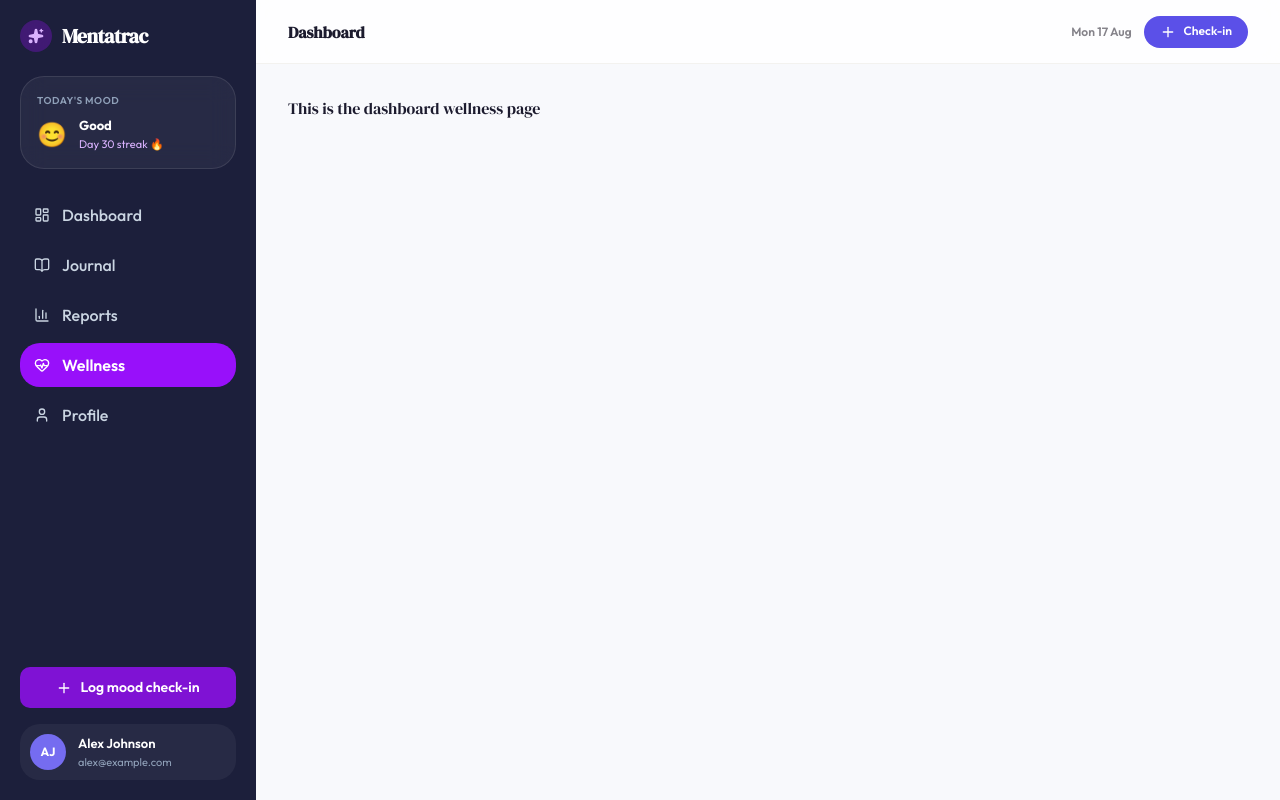
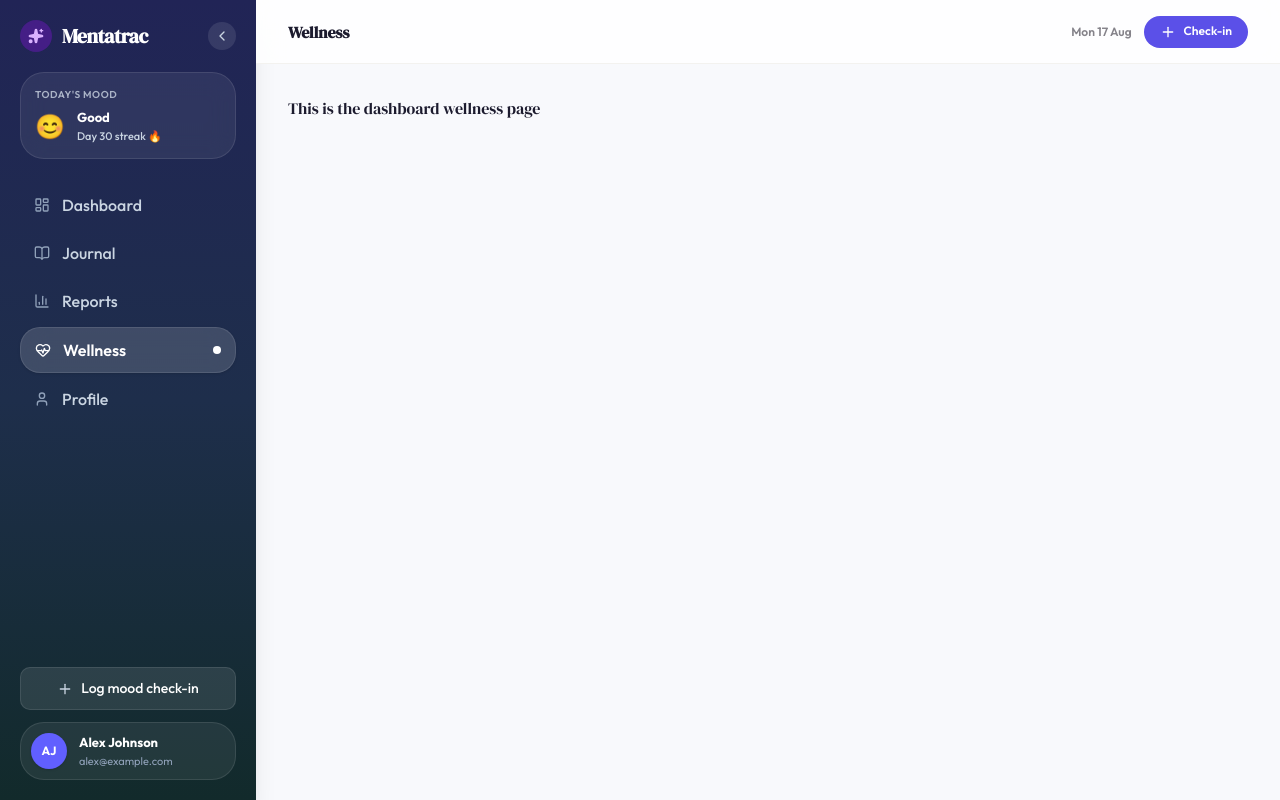
Before and after one commit to Roqeeb-dev/mentatrac, a Next.js app: page /dashboard/wellness in a window 1280 px wide. Built offline with nearby package versions, Linux system fonts and the light colour scheme.

Commit message:
[DESIGN]: added dynamic page title to the dashboard and improved design

```diff
--- a/app/dashboard/layout.tsx
+++ b/app/dashboard/layout.tsx
@@ -51,7 +51,6 @@ export default function DashboardLayout({
         onLogCheckIn: handleOpenCheckIn,
       }}
       topbarProps={{
-        title: "Dashboard",
         dateDisplay: "Mon 17 Aug",
         onCheckIn: handleOpenCheckIn,
       }}
--- a/app/layout.tsx
+++ b/app/layout.tsx
@@ -28,7 +28,10 @@ const jetbrainsMono = JetBrains_Mono({
 });
 
 export const metadata: Metadata = {
-  title: "Mentatrac",
+  title: {
+    default: "Mentatrac",
+    template: "%s | Mentatrac",
+  },
   description: "Track your mood and mental wellness, one check-in at a time.",
 };
 
--- a/features/dashboard/components/DashboardShell.tsx
+++ b/features/dashboard/components/DashboardShell.tsx
@@ -1,6 +1,7 @@
 "use client";
 
 import { useState, ReactNode } from "react";
+import { usePathname } from "next/navigation";
 import { Sidebar, SidebarProps } from "./Sidebar";
 import { Topbar, TopbarProps } from "./Topbar";
 
@@ -10,12 +11,24 @@ export interface DashboardShellProps {
   topbarProps?: Omit<TopbarProps, "onOpenMobileMenu">;
 }
 
+const ROUTE_TITLES: Record<string, string> = {
+  "/dashboard": "Dashboard",
+  "/dashboard/journal": "Journal",
+  "/dashboard/reports": "Reports",
+  "/dashboard/wellness": "Wellness",
+  "/dashboard/profile": "Profile",
+};
+
 export function DashboardShell({
   children,
   sidebarProps,
   topbarProps,
 }: DashboardShellProps) {
   const [isMobileMenuOpen, setIsMobileMenuOpen] = useState(false);
+  const pathname = usePathname();
+
+  const currentTitle =
+    topbarProps?.title ?? ROUTE_TITLES[pathname] ?? "Dashboard";
 
   return (
     <div className="flex min-h-screen bg-[#F8F9FC]">
@@ -28,6 +41,7 @@ export function DashboardShell({
       <div className="flex flex-1 flex-col min-w-0">
         <Topbar
           {...topbarProps}
+          title={currentTitle}
           onOpenMobileMenu={() => setIsMobileMenuOpen(true)}
         />
         <main className="flex-1 p-4 lg:p-8">{children}</main>
--- a/features/dashboard/components/Sidebar.tsx
+++ b/features/dashboard/components/Sidebar.tsx
@@ -2,7 +2,7 @@
 
 import Link from "next/link";
 import { usePathname } from "next/navigation";
-import { Plus, X } from "lucide-react";
+import { ChevronLeft, Plus, X } from "lucide-react";
 import { Logo } from "@/components/ui/Logo";
 import { Button } from "@/components/ui/Button";
 import { cn } from "@/lib/utils";
@@ -42,26 +42,36 @@ export function Sidebar({
   };
 
   const sidebarContent = (
-    <aside className="flex h-full w-64 flex-col justify-between bg-[#1C1F3B] p-5 text-white">
-      <div className="flex flex-col gap-6">
-        {/* Logo & Mobile Close Button */}
+    <aside className="flex h-full w-64 flex-col justify-between bg-gradient-to-b from-[#212456] via-[#1E2E4B] to-[#122A2B] p-5 text-white shadow-xl">
+      <div className="flex flex-col gap-5">
+        {/* Logo Header & Toggle Button */}
         <div className="flex items-center justify-between">
           <Logo variant="light" />
-          {onClose && (
+          <div className="flex items-center gap-1">
             <button
-              onClick={onClose}
-              className="rounded-lg p-1 text-slate-400 hover:bg-slate-800 lg:hidden"
-              aria-label="Close sidebar"
+              type="button"
+              className="flex h-7 w-7 items-center justify-center rounded-lg bg-white/10 text-slate-300 transition-colors hover:bg-white/20 hover:text-white"
+              aria-label="Collapse sidebar"
             >
-              <X className="h-5 w-5" />
+              <ChevronLeft className="h-4 w-4" />
             </button>
-          )}
+            {onClose && (
+              <button
+                type="button"
+                onClick={onClose}
+                className="flex h-7 w-7 items-center justify-center rounded-lg bg-white/10 text-slate-300 hover:bg-white/20 hover:text-white lg:hidden"
+                aria-label="Close sidebar"
+              >
+                <X className="h-4 w-4" />
+              </button>
+            )}
+          </div>
         </div>
 
-        {/* Dynamic Today's Mood Card Widget */}
+        {/* Dynamic Today's Mood Widget Card */}
         {todayMood && (
-          <div className="flex flex-col gap-2 rounded-2xl bg-white/5 p-4 border border-white/10 backdrop-blur-md">
-            <p className="text-[10px] font-semibold uppercase tracking-wider text-slate-400">
+          <div className="flex flex-col gap-1.5 rounded-2xl bg-white/[0.07] p-3.5 border border-white/10 backdrop-blur-md">
+            <p className="text-[10px] font-semibold uppercase tracking-wider text-slate-300/80">
               Today&apos;s Mood
             </p>
             <div className="flex items-center gap-3">
@@ -70,7 +80,7 @@ export function Sidebar({
                 <span className="text-body-sm font-bold text-white">
                   {todayMood.label}
                 </span>
-                <span className="text-[11px] text-purple-300">
+                <span className="text-[11px] font-medium text-slate-300">
                   Day {todayMood.streakDays} streak 🔥
                 </span>
               </div>
@@ -79,7 +89,7 @@ export function Sidebar({
         )}
 
         {/* Dynamic Navigation Links */}
-        <nav className="flex flex-col gap-1.5">
+        <nav className="flex flex-col gap-1 pt-1">
           {navItems.map((item) => {
             const isActive = pathname === item.href;
             const Icon = item.icon;
@@ -90,44 +100,55 @@ export function Sidebar({
                 href={item.href}
                 onClick={onClose}
                 className={cn(
-                  "flex items-center justify-between rounded-xl px-3.5 py-2.5 text-body-sm font-medium transition-colors",
+                  "group relative flex items-center justify-between rounded-xl px-3.5 py-2.5 text-body-sm font-medium transition-all duration-200",
                   isActive
-                    ? "bg-purple-600 font-semibold text-white"
+                    ? "bg-white/15 text-white font-semibold backdrop-blur-md shadow-sm border border-white/10"
                     : "text-slate-300 hover:bg-white/5 hover:text-white",
                 )}
               >
                 <div className="flex items-center gap-3">
-                  <Icon className="h-4 w-4" />
+                  <Icon
+                    className={cn(
+                      "h-4 w-4 transition-colors",
+                      isActive
+                        ? "text-white"
+                        : "text-slate-400 group-hover:text-white",
+                    )}
+                  />
                   <span>{item.name}</span>
                 </div>
-                {item.badge !== undefined && (
-                  <span className="rounded-full bg-purple-500/30 px-2 py-0.5 text-[10px] font-bold text-purple-200">
+
+                {/* Active Indicator Dot or Badge */}
+                {isActive ? (
+                  <span className="h-2 w-2 rounded-full bg-white shadow-glow" />
+                ) : item.badge !== undefined ? (
+                  <span className="rounded-full bg-white/10 px-2 py-0.5 text-[10px] font-bold text-slate-300">
                     {item.badge}
                   </span>
-                )}
+                ) : null}
               </Link>
             );
           })}
         </nav>
       </div>
 
-      {/* Dynamic User Profile & Action */}
-      <div className="flex flex-col gap-4">
+      {/* Dynamic Action Button & User Profile */}
+      <div className="flex flex-col gap-3">
         {onLogCheckIn && (
           <Button
             variant="primary"
             size="md"
             fullWidth
             onClick={onLogCheckIn}
-            className="border-none bg-purple-600/80 text-white hover:bg-purple-600"
-            leftIcon={<Plus className="h-4 w-4" />}
+            className="border border-white/10 bg-white/10 text-white font-medium hover:bg-white/20 transition-all shadow-none"
+            leftIcon={<Plus className="h-4 w-4 text-slate-300" />}
           >
             Log mood check-in
           </Button>
         )}
 
         {user && (
-          <div className="flex items-center gap-3 rounded-xl bg-white/5 p-2.5">
+          <div className="flex items-center gap-3 rounded-2xl bg-white/[0.07] p-2.5 border border-white/10">
             {user.avatarUrl ? (
               <img
                 src={user.avatarUrl}
@@ -135,12 +156,12 @@ export function Sidebar({
                 className="h-9 w-9 rounded-full object-cover"
               />
             ) : (
-              <div className="flex h-9 w-9 items-center justify-center rounded-full bg-purple-500 text-caption font-bold text-white">
+              <div className="flex h-9 w-9 items-center justify-center rounded-full bg-indigo-500 text-caption font-bold text-white shadow-sm">
                 {getInitials(user.name)}
               </div>
             )}
             <div className="flex flex-col overflow-hidden">
-              <span className="truncate text-body-sm font-semibold text-white">
+              <span className="truncate text-body-sm font-bold text-white">
                 {user.name}
               </span>
               <span className="truncate text-[11px] text-slate-400">
@@ -162,7 +183,7 @@ export function Sidebar({
       {isOpen && (
         <div className="fixed inset-0 z-50 flex lg:hidden">
           <div
-            className="fixed inset-0 bg-black/50 backdrop-blur-sm"
+            className="fixed inset-0 bg-black/60 backdrop-blur-sm"
             onClick={onClose}
           />
           <div className="relative z-10 h-full">{sidebarContent}</div>
```
